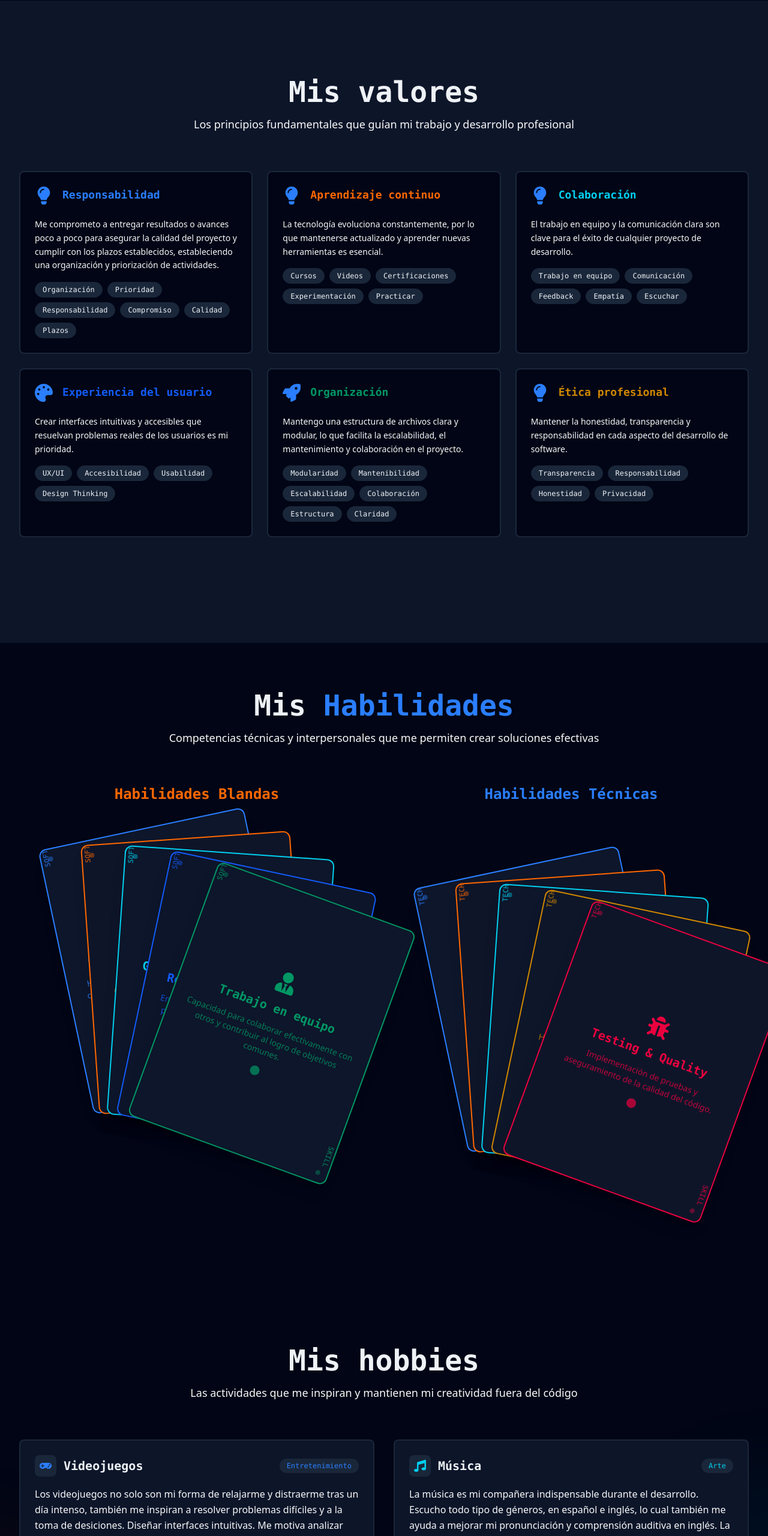
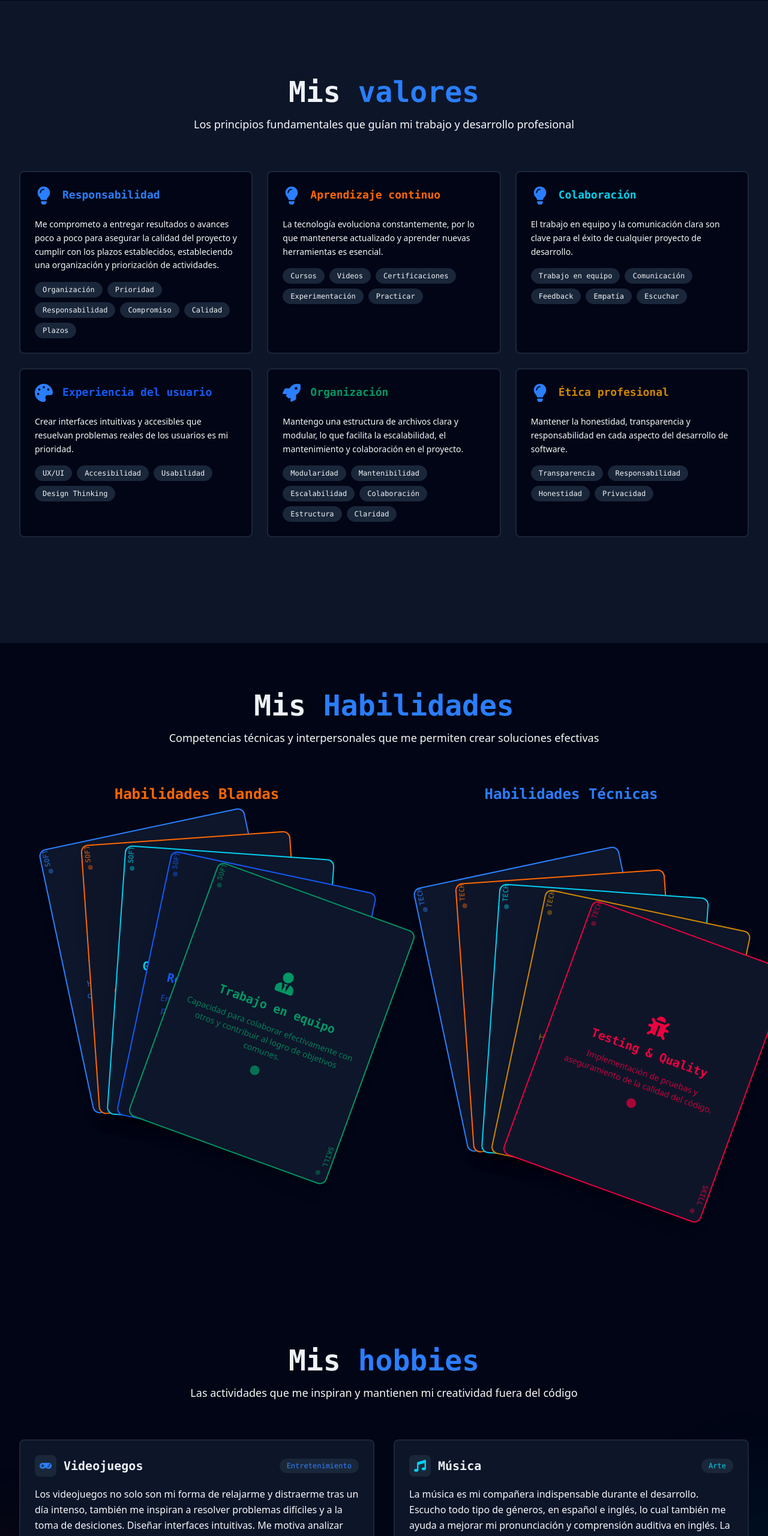
Before and after one commit to victortelles/Portafolio, a Next.js app: page /about in a window 1280 px wide. Shown: the part 1200-3761 px from the top of the page at 60% size. Built offline with nearby package versions, Linux system fonts and the light colour scheme.

Commit message:
Se actualizo el tipado y se actualizo el contenido

```diff
--- a/src/components/about/HobbiesSection/HobbiesSection.tsx
+++ b/src/components/about/HobbiesSection/HobbiesSection.tsx
@@ -6,7 +6,7 @@ import hobbiesData from "./hobbiesData.json"
 import type { HobbiesSectionData } from "@/types/about-me"
 
 const HobbiesSection: React.FC = () => {
-    const { sectionTitle, sectionDescription, hobbies } = hobbiesData as HobbiesSectionData
+    const { sectionTitle, sectionTitle2, sectionDescription, hobbies } = hobbiesData as HobbiesSectionData
 
     return (
         <section className="relative py-20 lg:py-32 px-4 lg:px-8 bg-[var(--color-base-100)]">
@@ -20,8 +20,9 @@ const HobbiesSection: React.FC = () => {
                 {/* Encabezado de la sección */}
                 <div className="text-center mb-16">
                     { /* Titulo */}
-                    <h2 className="font-mono text-3xl lg:text-5xl font-bold text-[var(--color-base-content)] mb-4">
-                        {sectionTitle}
+                    <h2 className="font-mono text-3xl lg:text-5xl font-bold mb-4">
+                        <span style={{ color: "var(--color-base-content)" }}>{sectionTitle}</span>{" "}
+                        <span style={{ color: "var(--color-primary)" }}>{sectionTitle2}</span>
                     </h2>
 
                     { /* Descripción */}
--- a/src/components/about/HobbiesSection/hobbiesData.json
+++ b/src/components/about/HobbiesSection/hobbiesData.json
@@ -1,5 +1,6 @@
 {
-    "sectionTitle": "Mis hobbies",
+    "sectionTitle": "Mis",
+    "sectionTitle2": "hobbies",
     "sectionDescription": "Las actividades que me inspiran y mantienen mi creatividad fuera del código",
     "hobbies": [
         {
@@ -21,9 +22,7 @@
                 "Supervivencia",
                 "Acción",
                 "RPG",
-                "Mundo Abierto",
-                "Cacería",
-                "Criaturas"
+                "Mundo Abierto"
             ]
         },
         {
--- a/src/components/about/PersonalValues/PersonalValues.tsx
+++ b/src/components/about/PersonalValues/PersonalValues.tsx
@@ -10,7 +10,7 @@ import type { PersonalValuesData } from "@/types/about-me"
 
 const PersonalValues: React.FC = () => {
     const [selectedValue, setSelectedValue] = useState<number | null>(null)
-    const { sectionTitle, sectionDescription, values } = valuesData as PersonalValuesData
+    const { sectionTitle, sectionTitle2, sectionDescription, values } = valuesData as PersonalValuesData
 
     const getIcon = (iconName: string) => {
         const icons: { [key: string]: React.ReactNode } = {
@@ -55,8 +55,9 @@ const PersonalValues: React.FC = () => {
             <div className="max-w-7xl mx-auto">
                 {/* Encabezado de la sección */}
                 <div className="text-center mb-16">
-                    <h2 className="font-mono text-3xl lg:text-5xl font-bold text-[var(--color-base-content)] mb-4">
-                        {sectionTitle}
+                    <h2 className="font-mono text-3xl lg:text-5xl font-bold mb-4">
+                        <span className="text-[var(--color-base-content)]">{sectionTitle} </span>
+                        <span className="text-[var(--color-primary)]">{sectionTitle2}</span>
                     </h2>
                     <p className="font-sans text-lg text-[var(--color-neutral-content)] max-w-3xl mx-auto">
                         {sectionDescription}
@@ -91,11 +92,10 @@ const PersonalValues: React.FC = () => {
                                 {value.keywords.map((keyword: string, index: number) => (
                                     <span
                                         key={index}
-                                        className={`px-3 py-1 text-xs font-mono rounded-full border transition-all duration-300 hover:scale-105 ${
-                                            selectedValue === value.id
+                                        className={`px-3 py-1 text-xs font-mono rounded-full border transition-all duration-300 hover:scale-105 ${selectedValue === value.id
                                                 ? `${getTextColorClass(value.color)} bg-current/10 border-current`
                                                 : 'text-[var(--color-base-content)] bg-[var(--color-base-300)] border-[var(--color-base-300)] hover:border-[var(--color-primary)]'
-                                        }`}
+                                            }`}
                                     >
                                         {keyword}
                                     </span>
--- a/src/components/about/PersonalValues/valuesData.json
+++ b/src/components/about/PersonalValues/valuesData.json
@@ -1,5 +1,6 @@
 {
-    "sectionTitle": "Mis valores",
+    "sectionTitle": "Mis",
+    "sectionTitle2": "valores",
     "sectionDescription": "Los principios fundamentales que guían mi trabajo y desarrollo profesional",
     "values": [
         {
--- a/src/components/about/Skills/skillsData.json
+++ b/src/components/about/Skills/skillsData.json
@@ -1,6 +1,11 @@
 {
+    "headerTitle": "Mis",
+    "headerTitle2": "Habilidades",
+    "headerDescription": "Competencias técnicas y interpersonales que me permiten crear soluciones efectivas",
     "sectionTitle": "Mis Habilidades",
     "sectionSubtitle": "Competencias técnicas y interpersonales que me permiten crear soluciones efectivas",
+    "softSkillsTitle": "Habilidades Blandas",
+    "hardSkillsTitle": "Habilidades Técnicas",
     "softSkills": [
         {
             "id": 1,
@@ -105,6 +110,7 @@
             ]
         }
     ],
+
     "hardSkills": [
         {
             "id": 6,
--- a/src/types/about-me.ts
+++ b/src/types/about-me.ts
@@ -53,6 +53,7 @@ export interface PersonalValue {
 
 export interface PersonalValuesData {
     sectionTitle: string
+    sectionTitle2: string
     sectionDescription: string
     values: PersonalValue[]
 }
@@ -69,6 +70,7 @@ export interface Hobby {
 
 export interface HobbiesSectionData {
     sectionTitle: string
+    sectionTitle2: string
     sectionDescription: string
     hobbies: Hobby[]
 }
```
Also changed, not shown: src/components/about/Skills/Skills.tsx (+19 -15 lines).
